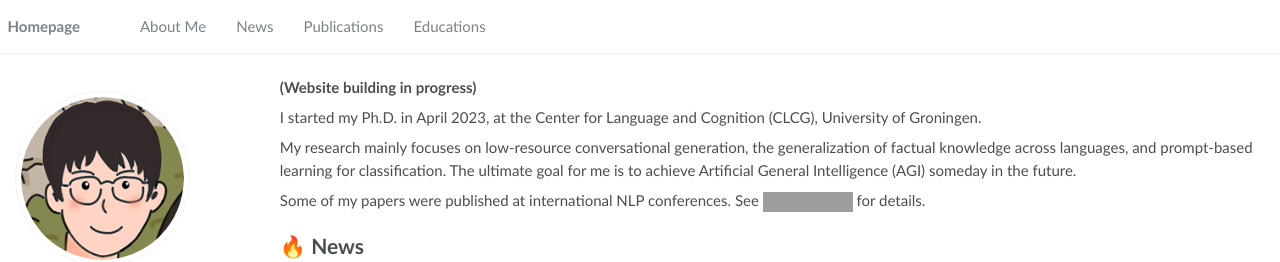
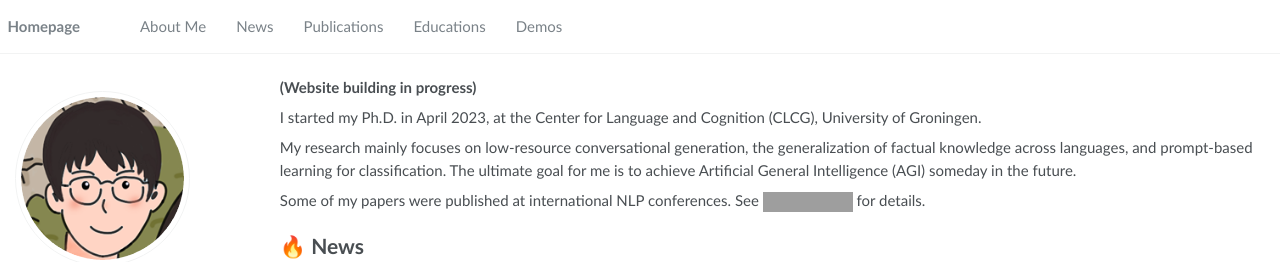
Before and after one commit to RayeRen/acad-homepage.github.io, a Jekyll site: the page built from _pages/about.md, in a window 1280 px wide. Shown: the top 262 px of the page. Built offline with Jekyll 4.4.1, drawn with Linux system fonts in a browser that asks for light colours; grey boxes are pictures that could not be loaded.

Commit message:
Update navigation.yml

```diff
--- a/_data/navigation.yml
+++ b/_data/navigation.yml
@@ -15,6 +15,8 @@ main:
   - title: "Educations"
     url: "/#-educations"
 
+  - title: "Demos"
+    URL: "/#-demos"
   # - title: "Invited Talks"
   #   url: "/#-invited-talks"
 
```
